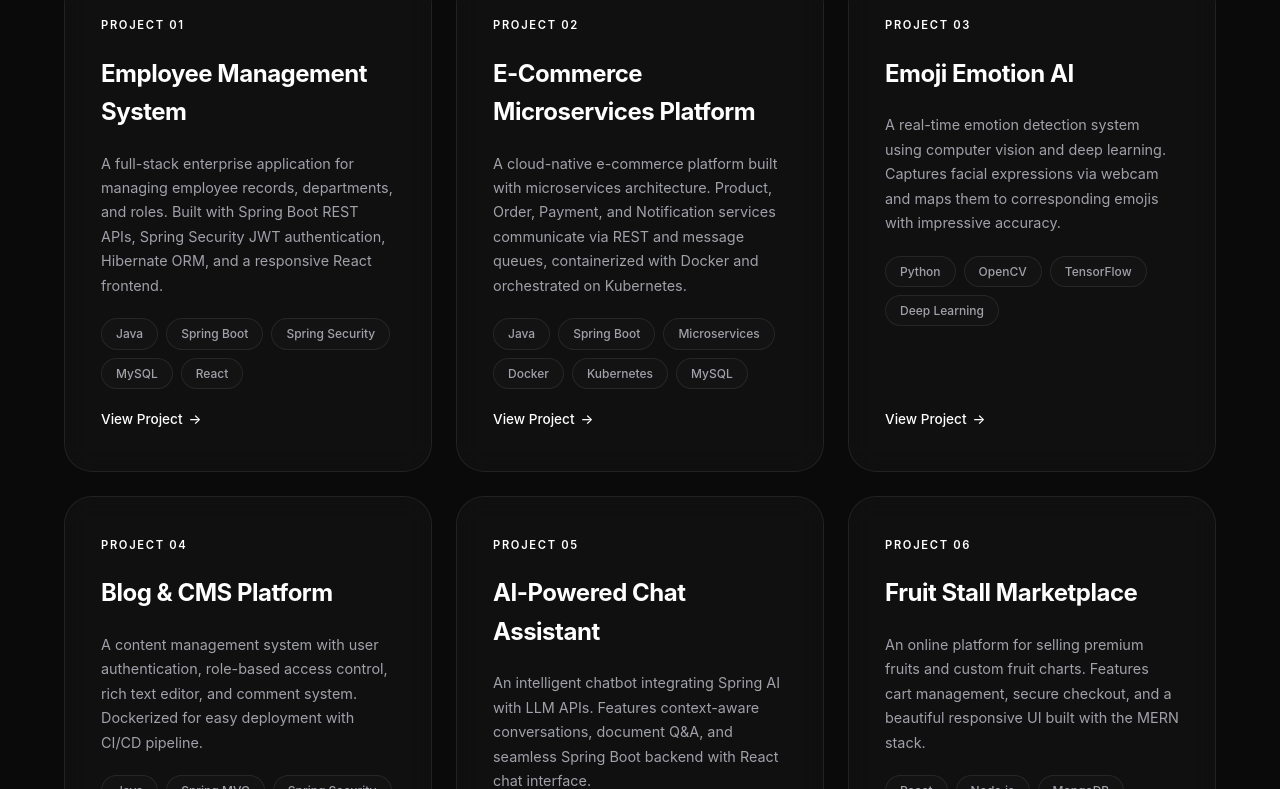
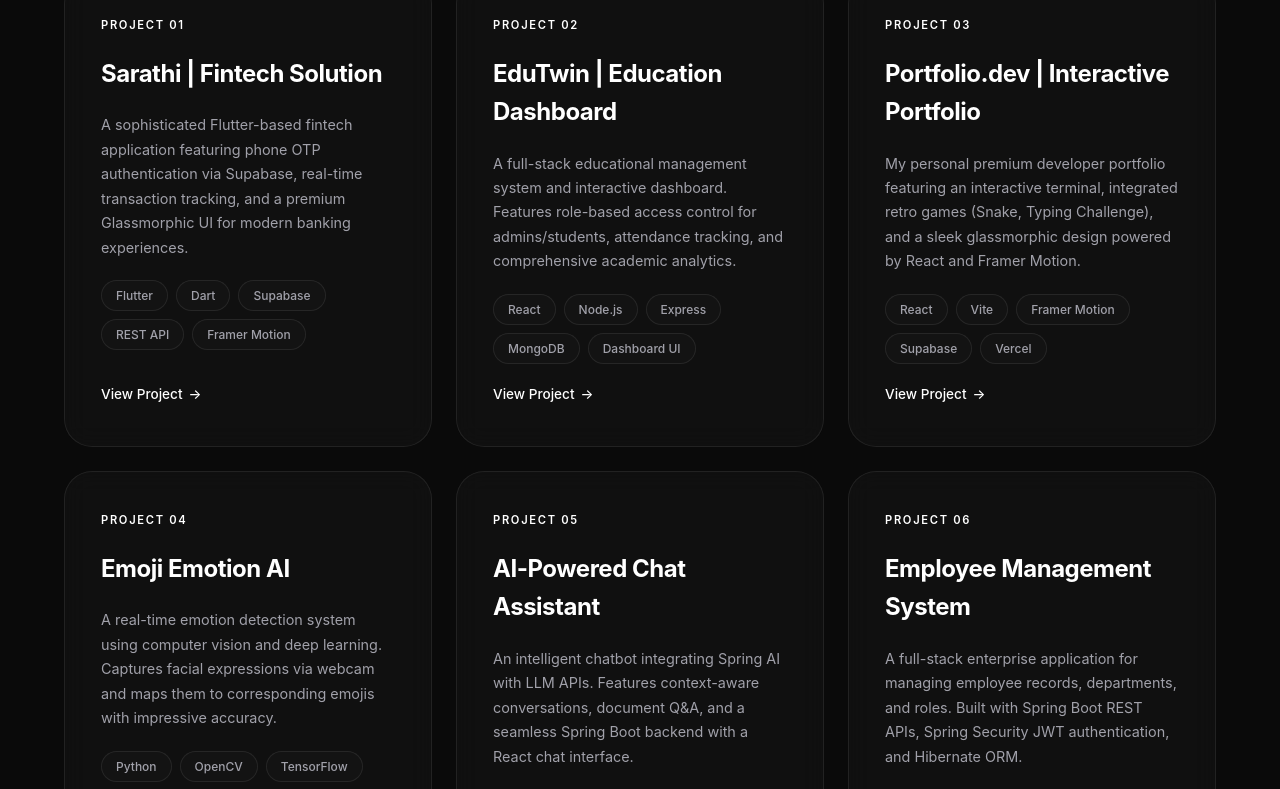
Before and after one commit to Sagar-Sharma19-cmd/sagar-sharma-Portfolio.dev, a React (Vite) app: page / in a window 1280 px wide. Shown: the part 5471-6260 px from the top of the page. Built offline with nearby package versions, Linux system fonts and the light colour scheme; no server answers.

Commit message:
Update projects with real personal repos: Sarathi, EduTwin, and Portfolio

```diff
--- a/src/data/projects.js
+++ b/src/data/projects.js
@@ -1,17 +1,24 @@
 export const projects = [
   {
-    title: "Employee Management System",
+    title: "Sarathi | Fintech Solution",
     description:
-      "A full-stack enterprise application for managing employee records, departments, and roles. Built with Spring Boot REST APIs, Spring Security JWT authentication, Hibernate ORM, and a responsive React frontend.",
-    tech: ["Java", "Spring Boot", "Spring Security", "MySQL", "React"],
-    link: "https://github.com/Sagar-Sharma19-cmd/employee-management-system",
+      "A sophisticated Flutter-based fintech application featuring phone OTP authentication via Supabase, real-time transaction tracking, and a premium Glassmorphic UI for modern banking experiences.",
+    tech: ["Flutter", "Dart", "Supabase", "REST API", "Framer Motion"],
+    link: "https://github.com/Sagar-Sharma19-cmd/Sarathi",
   },
   {
-    title: "E-Commerce Microservices Platform",
+    title: "EduTwin | Education Dashboard",
     description:
-      "A cloud-native e-commerce platform built with microservices architecture. Product, Order, Payment, and Notification services communicate via REST and message queues, containerized with Docker and orchestrated on Kubernetes.",
-    tech: ["Java", "Spring Boot", "Microservices", "Docker", "Kubernetes", "MySQL"],
-    link: "https://github.com/Sagar-Sharma19-cmd/ecommerce-microservices",
+      "A full-stack educational management system and interactive dashboard. Features role-based access control for admins/students, attendance tracking, and comprehensive academic analytics.",
+    tech: ["React", "Node.js", "Express", "MongoDB", "Dashboard UI"],
+    link: "https://github.com/Sagar-Sharma19-cmd/EduTwin",
+  },
+  {
+    title: "Portfolio.dev | Interactive Portfolio",
+    description:
+      "My personal premium developer portfolio featuring an interactive terminal, integrated retro games (Snake, Typing Challenge), and a sleek glassmorphic design powered by React and Framer Motion.",
+    tech: ["React", "Vite", "Framer Motion", "Supabase", "Vercel"],
+    link: "https://github.com/Sagar-Sharma19-cmd/sagar-sharma-Portfolio.dev",
   },
   {
     title: "Emoji Emotion AI",
@@ -21,24 +28,17 @@ export const projects = [
     link: "https://github.com/Sagar-Sharma19-cmd/emoji-emotion-ai",
   },
   {
-    title: "Blog & CMS Platform",
-    description:
-      "A content management system with user authentication, role-based access control, rich text editor, and comment system. Dockerized for easy deployment with CI/CD pipeline.",
-    tech: ["Java", "Spring MVC", "Spring Security", "JPA", "Docker"],
-    link: "https://github.com/Sagar-Sharma19-cmd/blog-cms-platform",
-  },
-  {
     title: "AI-Powered Chat Assistant",
     description:
-      "An intelligent chatbot integrating Spring AI with LLM APIs. Features context-aware conversations, document Q&A, and seamless Spring Boot backend with React chat interface.",
+      "An intelligent chatbot integrating Spring AI with LLM APIs. Features context-aware conversations, document Q&A, and a seamless Spring Boot backend with a React chat interface.",
     tech: ["Java", "Spring Boot", "Spring AI", "React", "REST API"],
     link: "https://github.com/Sagar-Sharma19-cmd/ai-chat-assistant",
   },
   {
-    title: "Fruit Stall Marketplace",
+    title: "Employee Management System",
     description:
-      "An online platform for selling premium fruits and custom fruit charts. Features cart management, secure checkout, and a beautiful responsive UI built with the MERN stack.",
-    tech: ["React", "Node.js", "MongoDB", "Express"],
-    link: "https://github.com/Sagar-Sharma19-cmd/fruit-stall-marketplace",
+      "A full-stack enterprise application for managing employee records, departments, and roles. Built with Spring Boot REST APIs, Spring Security JWT authentication, and Hibernate ORM.",
+    tech: ["Java", "Spring Boot", "Spring Security", "MySQL", "React"],
+    link: "https://github.com/Sagar-Sharma19-cmd/employee-management-system",
   },
 ];
```
